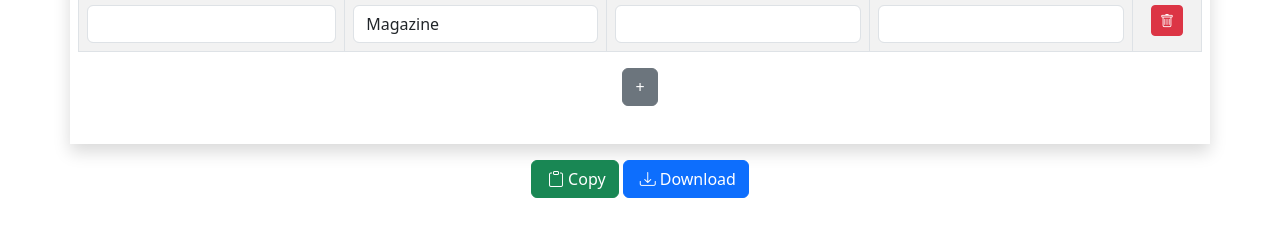
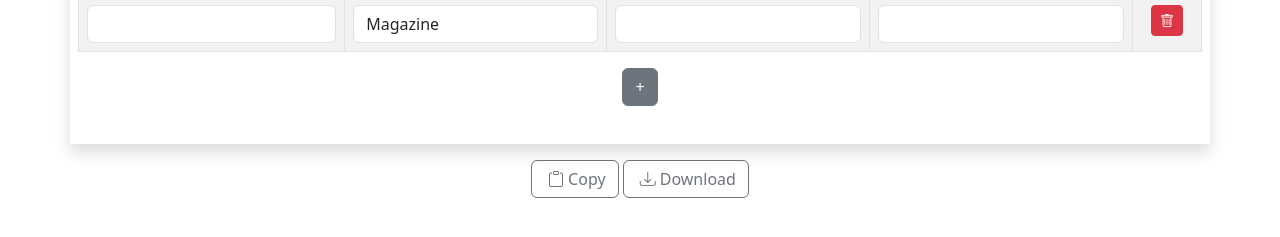
Before and after one commit to GeorgeVasiliadis/InventoryReportHelper, a plain HTML site: page index.html in a window 1280 px wide. Shown: the part 213-450 px from the top of the page. Drawn offline with nearby package versions, Linux system fonts and the light colour scheme.

Commit message:
Use more subtle themes for export buttons

```diff
--- a/index.html
+++ b/index.html
@@ -70,10 +70,10 @@
     </div>
 
     <div class="text-center p-3">
-      <button class="btn btn-success" onclick="copyData()">
+      <button class="btn btn-outline-secondary" onclick="copyData()">
         <i class="bi bi-clipboard px-1"></i>Copy
       </button>
-      <button class="btn btn-primary" onclick="downloadData()">
+      <button class="btn btn-outline-secondary" onclick="downloadData()">
         <i class="bi bi-download px-1"></i>Download
       </button>
     </div>
```
